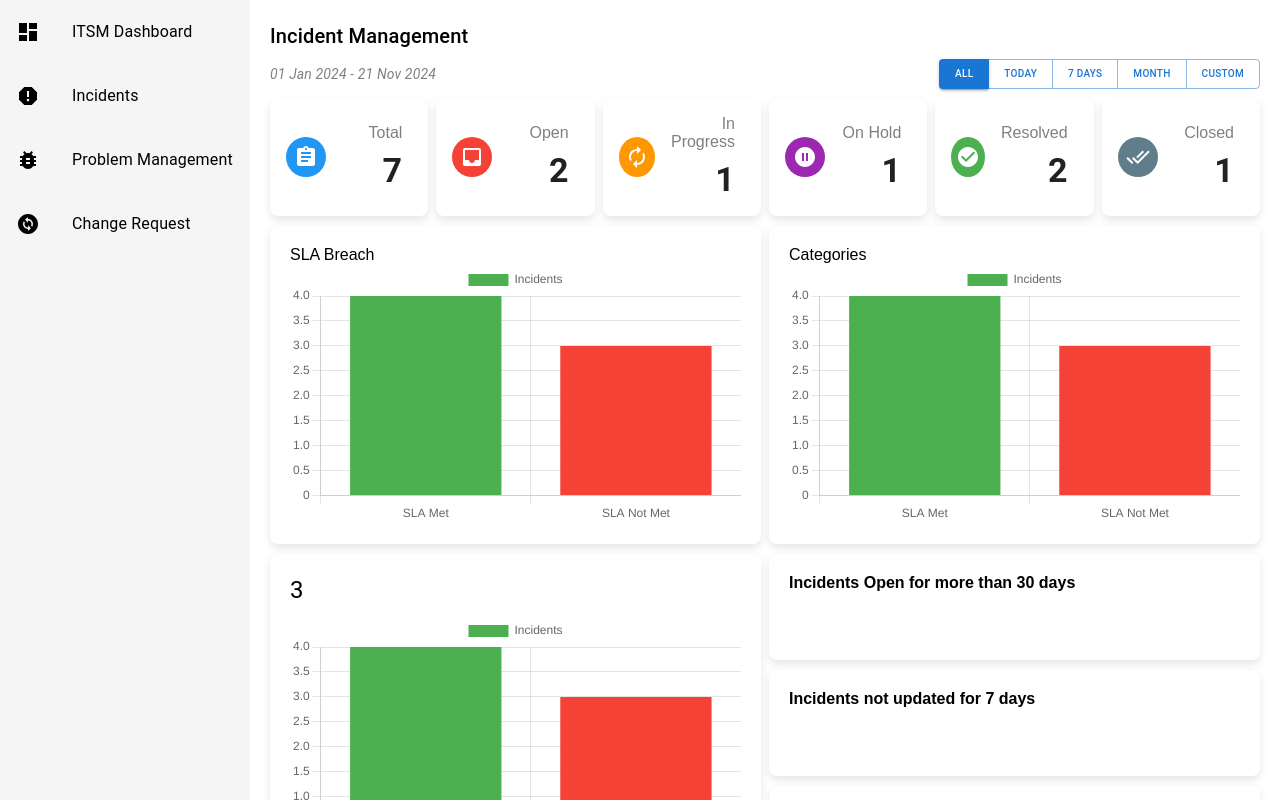
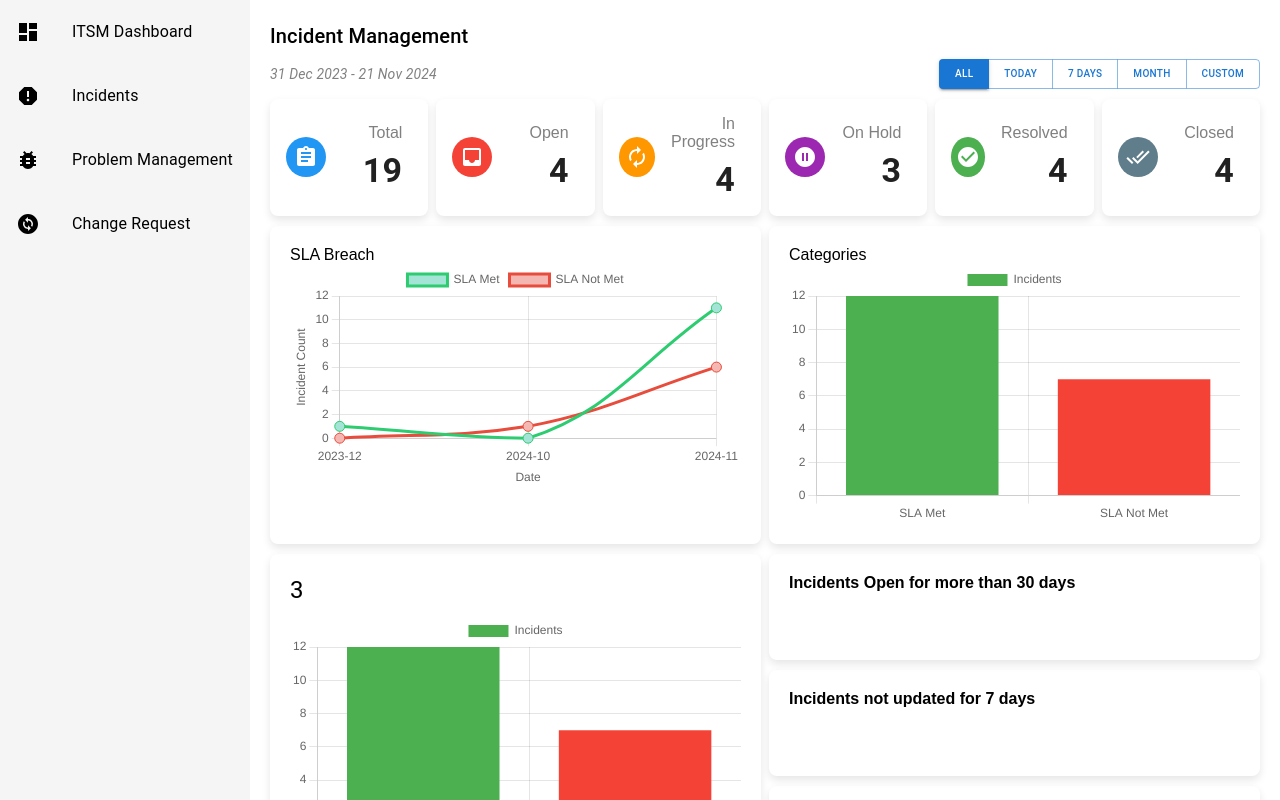
Before and after one commit to fujilar/react_dashboard, a React (Create React App) app: page /incidents in a window 1280 px wide. Shown: the top 800 px of the page. Built offline with nearby package versions, Linux system fonts and the light colour scheme.

Commit message:
edited and added sla breach, the today need to fix

```diff
--- a/src/Change.js
+++ b/src/Change.js
@@ -35,6 +35,7 @@ const generateRandomIncidents = (count) => {
     return incidents;
 };
 const sampleIncidents = generateRandomIncidents(50);
+console.log(sampleIncidents);
 
 // Group incidents by date
 const groupIncidentsByDate = (incidents) => {
@@ -129,8 +130,10 @@ const SLAChart = () => {
     const filteredIncidents = sampleIncidents.filter(
         (incident) => incident.date >= fromDate && incident.date <= toDate
     );
+    console.log("filtered", filteredIncidents);
 
     const chartData = prepareChartData(filteredIncidents, fromDate, toDate);
+    console.log("chart", chartData);
 
     const chartOptions = {
         responsive: true,
--- a/src/Incidents.js
+++ b/src/Incidents.js
@@ -1,4 +1,5 @@
 import React, { useState } from 'react';
+import { Line } from 'react-chartjs-2';
 import {
         Grid,
         Grid2,
@@ -31,6 +32,8 @@ import {
     LinearScale,
     Tooltip,
     Legend,
+    LineElement,
+    PointElement,
 } from 'chart.js';
 
 // Icons for the dashboard items
@@ -48,22 +51,114 @@ import { LocalizationProvider } from '@mui/x-date-pickers/LocalizationProvider';
 import { DatePicker } from '@mui/x-date-pickers/DatePicker';
 
 // Register required Chart.js components
-ChartJS.register(BarElement, CategoryScale, LinearScale, Tooltip, Legend);
+ChartJS.register(LineElement, PointElement, BarElement, CategoryScale, LinearScale, Tooltip, Legend);
 
 
 // Sample data for incidents (this can later be fetched from an API)
 const sampleIncidents = [
     { id: 1, status: 'Open', sla: 'Met', date: new Date('2024-11-14') },
-    { id: 2, status: 'Resolved', sla: 'Not Met', date: new Date('2024-11-13') },
+    { id: 2, status: 'Resolved', sla: 'NotMet', date: new Date('2024-11-13') },
     { id: 3, status: 'In Progress', sla: 'Met', date: new Date('2024-11-12') },
     { id: 4, status: 'Closed', sla: 'Met', date: new Date('2024-11-08') },
-    { id: 5, status: 'On Hold', sla: 'Not Met', date: new Date('2024-10-20') },
+    { id: 5, status: 'On Hold', sla: 'NotMet', date: new Date('2024-10-20') },
     { id: 6, status: 'Open', sla: 'Met', date: new Date('2023-12-31') },
-    { id: 7, status: 'Resolved', sla: 'Not Met', date: new Date('2024-11-27') },
+    { id: 7, status: 'Resolved', sla: 'NotMet', date: new Date('2024-11-27') },
+    // today
+    { id: 8, status: 'In Progress', sla: 'Met', date: new Date() },
+    { id: 9, status: 'Closed', sla: 'Met', date: new Date() },
+    // past 7 days
+    { id: 10, status: 'On Hold', sla: 'NotMet', date: subDays(new Date(), 7) },
+    { id: 11, status: 'Open', sla: 'Met', date: subDays(new Date(), 7) },
+    { id: 12, status: 'Resolved', sla: 'NotMet', date: subDays(new Date(), 7) },
+    { id: 13, status: 'In Progress', sla: 'Met', date: subDays(new Date(), 7) },
+    { id: 14, status: 'Closed', sla: 'Met', date: subDays(new Date(), 7) },
+    // this month
+    { id: 15, status: 'On Hold', sla: 'NotMet', date: new Date('2024-11-01') },
+    { id: 16, status: 'Open', sla: 'Met', date: new Date('2024-11-01') },
+    { id: 17, status: 'Resolved', sla: 'NotMet', date: new Date('2024-11-01') },
+    { id: 18, status: 'In Progress', sla: 'Met', date: new Date('2024-11-01') },
+    { id: 19, status: 'Closed', sla: 'Met', date: new Date('2024-11-01') },
 ];
 
+console.log(sampleIncidents);
+
+const groupIncidentsByMonth = (incidents) => {
+    const groupedData = {};
+    incidents.forEach((incident) => {
+        const monthKey = format(incident.date, 'yyyy-MM'); // Group by year and month
+        if (!groupedData[monthKey]) {
+            groupedData[monthKey] = { Met: 0, NotMet: 0 };
+        }
+        groupedData[monthKey][incident.sla]++;
+    });
+    return groupedData;
+};
+
+
+// Group incidents by date
+const groupIncidentsByDate = (incidents) => {
+    const groupedData = {};
+    incidents.forEach((incident) => {
+        const dateKey = format(incident.date, 'yyyy-MM-dd');
+        if (!groupedData[dateKey]) {
+            groupedData[dateKey] = { Met: 0, NotMet: 0 };
+        }
+        groupedData[dateKey][incident.sla]++;
+    });
+    return groupedData;
+};
+
+// Prepare chart data
+const prepareChartData = (filteredIncidents, fromDate, toDate, isAllFilter) => {
+    const groupedData = isAllFilter
+        ? groupIncidentsByMonth(filteredIncidents)
+        : groupIncidentsByDate(filteredIncidents);
+
+    // Generate x-axis labels based on the filter type
+    const labels = isAllFilter
+        ? Object.keys(groupedData).sort() // Month keys (e.g., "2024-01", "2024-02")
+        : (() => {
+              const dateRange = [];
+              let currentDate = new Date(fromDate);
+              while (currentDate <= toDate) {
+                  dateRange.push(format(currentDate, 'yyyy-MM-dd'));
+                  currentDate.setDate(currentDate.getDate() + 1);
+              }
+              return dateRange;
+          })();
+
+    // Populate data for each SLA status
+    const metCounts = labels.map((key) => groupedData[key]?.Met || 0);
+    const notMetCounts = labels.map((key) => groupedData[key]?.NotMet || 0);
+
+    return {
+        labels,
+        datasets: [
+            {
+                label: 'SLA Met',
+                data: metCounts,
+                borderColor: '#2ecc71', // Modern emerald green
+                backgroundColor: '#A3E4D7', // Soft light aqua green
+                fill: false,
+                pointRadius: 5,
+                tension: 0.4,
+            },
+            {
+                label: 'SLA Not Met',
+                data: notMetCounts,
+                borderColor: '#e74c3c', // Modern soft red
+                backgroundColor: '#F5B7B1', // Soft light pink
+                fill: false,
+                pointRadius: 5,
+                tension: 0.4,
+            },
+        ],
+    };
+};
+
+
 // Utility function to filter incidents based on the selected filter
-const filterIncidents = (incidents, filter, fromDate, toDate) => {
+const filterTopCards = (incidents, filter, fromDate, toDate) => {
     const now = new Date();
     switch (filter) {
         case 'Today':
@@ -73,9 +168,8 @@ const filterIncidents = (incidents, filter, fromDate, toDate) => {
             last7Days.setDate(now.getDate() - 7);
             return incidents.filter(incident => incident.date >= last7Days);
         case 'Month':
-            const lastMonth = new Date(now);
-            lastMonth.setMonth(now.getMonth() - 1);
-            return incidents.filter(incident => incident.date >= lastMonth);
+            const startOfMonth = new Date(now.getFullYear(), now.getMonth(), 1); // First day of the current month
+            return incidents.filter(incident => incident.date >= startOfMonth);
         case 'Year':
             const lastYear = new Date(now);
             lastYear.setFullYear(now.getFullYear() - 1);
@@ -119,6 +213,32 @@ const chartOptions = {
     },
 };
 
+// Sla Breach Chart Data
+const slaChartOptions = {
+    responsive: true,
+    plugins: {
+        legend: {
+            position: 'top',
+        },
+    },
+    scales: {
+        x: {
+            title: {
+                display: true,
+                text: 'Date',
+            },
+        },
+        y: {
+            beginAtZero: true,
+            title: {
+                display: true,
+                text: 'Incident Count',
+            },
+        },
+    },
+};
+
+
 // Incident sample data
 const sampleData = [
     { number: 1, opened: "2024-11-14", shortDescription: "Issue A", priority: "High", state: "Open", category: "Bug" },
@@ -147,8 +267,8 @@ const Incidents = () => {
     // filter incidents state
     const [filter, setFilter] = useState('All');
 
-    const [fromDate, setFromDate] = useState(null); // State for From date
-    const [toDate, setToDate] = useState(null); // State for To date
+    const [fromDate, setFromDate] = useState(new Date());
+    const [toDate, setToDate] = useState(new Date());
 
     const [tempFromDate, setTempFromDate] = useState(null); // Temporary From date
     const [tempToDate, setTempToDate] = useState(null); // Temporary To date
@@ -156,7 +276,7 @@ const Incidents = () => {
     const [anchorEl, setAnchorEl] = useState(null); // State for dropdown menu
 
 
-    const filteredIncidents = filterIncidents(sampleIncidents, filter, fromDate, toDate);
+    const filteredTopCards = filterTopCards(sampleIncidents, filter, fromDate, toDate);
 
     // data table state
     const [rows, setRows] = useState(sampleData); // Full data
@@ -170,18 +290,50 @@ const Incidents = () => {
 
     // Assigned colour for different incident statuses
     const dashboardItems = [
-        { label: 'Total', value: filteredIncidents.length, color: '#2196f3', icon: <AssignmentIcon /> },
-        { label: 'Open', value: filteredIncidents.filter(incident => incident.status === 'Open').length, color: '#f44336', icon: <InboxIcon /> },
-        { label: 'In Progress', value: filteredIncidents.filter(incident => incident.status === 'In Progress').length, color: '#ff9800', icon: <AutorenewIcon /> },
-        { label: 'On Hold', value: filteredIncidents.filter(incident => incident.status === 'On Hold').length, color: '#9c27b0', icon: <PauseCircleFilledIcon /> },
-        { label: 'Resolved', value: filteredIncidents.filter(incident => incident.status === 'Resolved').length, color: '#4caf50', icon: <CheckCircleIcon /> },
-        { label: 'Closed', value: filteredIncidents.filter(incident => incident.status === 'Closed').length, color: '#607d8b', icon: <DoneAllIcon /> },
+        { label: 'Total', value: filteredTopCards.length, color: '#2196f3', icon: <AssignmentIcon /> },
+        { label: 'Open', value: filteredTopCards.filter(incident => incident.status === 'Open').length, color: '#f44336', icon: <InboxIcon /> },
+        { label: 'In Progress', value: filteredTopCards.filter(incident => incident.status === 'In Progress').length, color: '#ff9800', icon: <AutorenewIcon /> },
+        { label: 'On Hold', value: filteredTopCards.filter(incident => incident.status === 'On Hold').length, color: '#9c27b0', icon: <PauseCircleFilledIcon /> },
+        { label: 'Resolved', value: filteredTopCards.filter(incident => incident.status === 'Resolved').length, color: '#4caf50', icon: <CheckCircleIcon /> },
+        { label: 'Closed', value: filteredTopCards.filter(incident => incident.status === 'Closed').length, color: '#607d8b', icon: <DoneAllIcon /> },
     ];
+
+    const handleFilterChange = (selectedFilter) => {
+        setFilter(selectedFilter);
+
+        // Adjust date ranges based on the filter
+        const today = new Date();
+        switch (selectedFilter) {
+            case 'Today':
+                setFromDate(today);
+                setToDate(today);
+                break;
+            case '7 Days':
+                setFromDate(subDays(today, 7));
+                setToDate(today);
+                break;
+            case 'Month':
+                setFromDate(new Date(today.getFullYear(), today.getMonth(), 1));
+                setToDate(today);
+                break;
+            case 'Year':
+                setFromDate(new Date(today.getFullYear(), 0, 1));
+                setToDate(today);
+                break;
+            case 'Custom':
+                // Custom filter uses temporary date pickers
+                break;
+            default:
+                // Default to All incidents
+                setFromDate(new Date('2000-01-01')); // Arbitrary past date
+                setToDate(today);
+        }
+    };
 
     // Chart Data Preparation
     const slaCounts = {
-        Met: filteredIncidents.filter((i) => i.sla === 'Met').length,
-        NotMet: filteredIncidents.filter((i) => i.sla === 'Not Met').length,
+        Met: filteredTopCards.filter((i) => i.sla === 'Met').length,
+        NotMet: filteredTopCards.filter((i) => i.sla === 'NotMet').length,
     };
 
     const chartData = {
@@ -194,6 +346,8 @@ const Incidents = () => {
             },
         ],
     };
+
+
 
     // Data Table
     // Sorting Functionality
@@ -234,17 +388,8 @@ const Incidents = () => {
         setFilteredRows(filtered);
     };
 
-    // Calculate the start of the year and today's date
-    // const startOfYear = new Date(new Date().getFullYear(), 0, 1);
-    // const today = new Date();
-
-    // Format the dates
-    // const formatDate = (date) => date.toLocaleDateString('en-US'); // Format as MM/DD/YYYY
-    // const dateRange = `${formatDate(startOfYear)} - ${formatDate(today)}`;
-
     const today = new Date(); // Format today's date
     const yearStart = new Date(new Date().getFullYear(), 0, 1); // Format start of the year
-    //monthStart
     const monthStart = new Date(new Date().getFullYear(), new Date().getMonth(), 1); // Format start of the month
 
     // Function to calculate the date range based on the filter
@@ -263,10 +408,25 @@ const Incidents = () => {
                 return fromDate && toDate
                     ? `${format(fromDate, 'dd MMM yyyy')} - ${format(toDate, 'dd MMM yyyy')}`
                     : 'Please select a date range';
+            case 'All':
+                const slaDates = sampleIncidents
+                    .filter(incident => incident.sla) // Filter only incidents with SLA information
+                    .map(incident => incident.date); // Extract their dates
+
+                if (slaDates.length === 0) {
+                    // If no incidents with SLA exist
+                    return `No SLA data available`;
+                }
+
+                const earliestDate = new Date(Math.min(...slaDates)); // Find the earliest SLA date
+                const currentDate = today; // Current date for the range
+
+                return `${format(earliestDate, 'dd MMM yyyy')} - ${format(currentDate, 'dd MMM yyyy')}`;
             default:
                 return `${format(yearStart, 'dd MMM yyyy')} - ${format(today, 'dd MMM yyyy')}`;
         }
     };
+
 
     const handleDropdownOpen = (event) => {
         setAnchorEl(event.currentTarget); // Open the dropdown
@@ -288,13 +448,27 @@ const Incidents = () => {
         setAnchorEl(null); // Close dropdown after applying filter
     };
 
+    // sla filtered date
+    const filteredSlaIncidents =
+    filter === 'All'
+        ? sampleIncidents // Include all incidents for "All"
+        : sampleIncidents.filter(
+              (incident) => incident.date >= fromDate && incident.date <= toDate
+          );
+
+    console.log("filtered", filteredSlaIncidents);
+
+    const slaChartData = prepareChartData(filteredSlaIncidents, fromDate, toDate, filter === 'All');
+    console.log("slachart", slaChartData);
 
     return (
         <div style={{ padding: '20px' }}>
 
+            {/* Title */}
             <Typography variant="h6" gutterBottom>
                 Incident Management
             </Typography>
+
 
             <div
             style={{
@@ -304,6 +478,7 @@ const Incidents = () => {
                 marginBottom: '10px',
             }}
             >
+
             {/* Date Range Display */}
             <Typography
                 variant="body2"
@@ -312,6 +487,7 @@ const Incidents = () => {
                     fontStyle: 'italic', // Optional: Italicize for style
                 }}
             >
+                {/* Display the date range */}
                 {getDateDisplay()}
             </Typography>
 
@@ -321,7 +497,7 @@ const Incidents = () => {
                     <Button
                         key={label}
                         variant={filter === label && filter !== 'Custom' ? 'contained' : 'outlined'}
-                        onClick={() => setFilter(label)}
+                        onClick={() => handleFilterChange(label)}
                         sx={{
                             fontSize: '10px', // Adjust font size here
                         }}
@@ -388,6 +564,7 @@ const Incidents = () => {
                     ],
                 }}
             >
+
             <LocalizationProvider dateAdapter={AdapterDateFns}>
                 {/* From Date Picker */}
                 <MenuItem
@@ -468,8 +645,6 @@ const Incidents = () => {
                 </MenuItem>
             </LocalizationProvider>
             </Menu>
-
-
         </div>
 
 
@@ -570,7 +745,8 @@ const Incidents = () => {
                             SLA Breach
                         </Typography>
                         <div style={{ height: '260px', width: '100%' }}>
-                            <Bar data={chartData} options={chartOptions} />
+                            {/* <Bar data={chartData} options={chartOptions} /> */}
+                            <Line data={slaChartData} options={slaChartOptions} />
                         </div>
                     </div>
                 </Grid>
```
Lines whose indentation alone changed are shown as unchanged.
